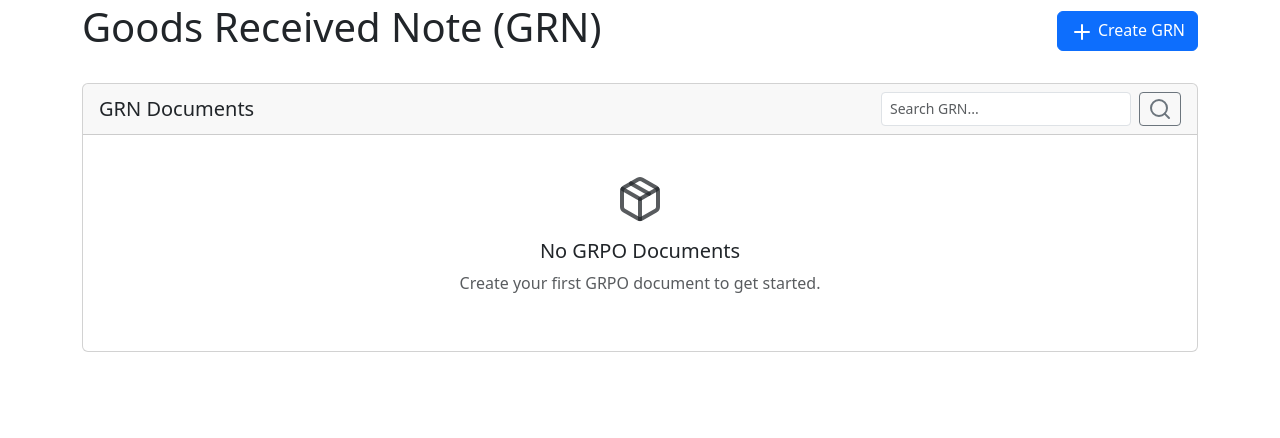
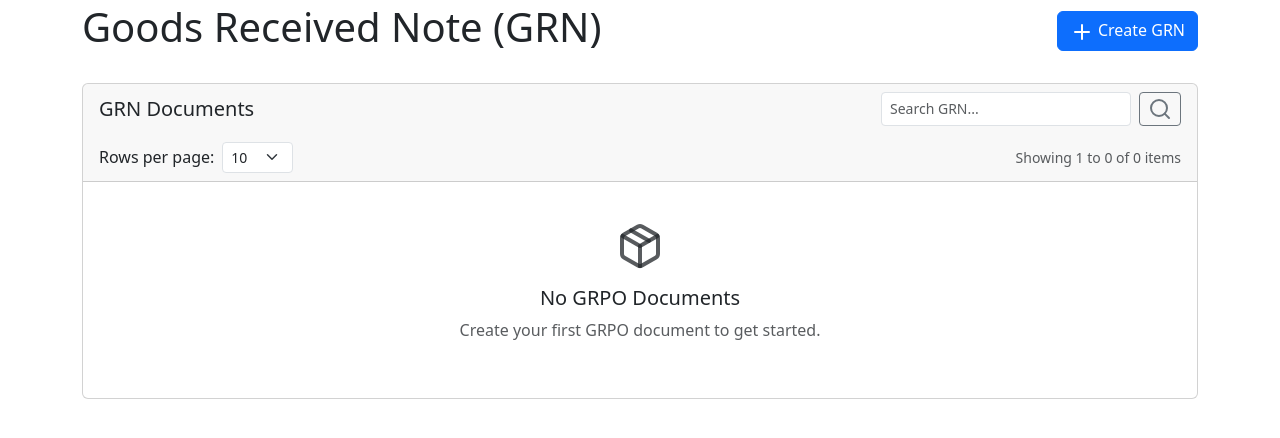
Before and after one commit to pragavigithub/New_Update_Barcode, a Flask app: page /grpo in a window 1280 px wide. Shown: the part 79-517 px from the top of the page. Run offline with Flask 3, Linux system fonts and the light colour scheme; a user stored in the database is signed in; some libraries are stand-ins or nearby versions.

Commit message:
Add pagination and row selection to inventory and GRN screens
Implement server-side pagination, searching, and row-per-page selection for GRN and Inventory Transfer routes, updating `routes.py` and corresponding Jinja2 templates (`grpo.html`, `inventory_transfer.html`) to handle dynamic `per_page` parameters and UI elements.

Replit-Commit-Author: Agent
Replit-Commit-Session-Id: d37d8f1f-3f81-43d3-8545-29f2b43149c1
Replit-Commit-Checkpoint-Type: full_checkpoint
Replit-Commit-Screenshot-Url: https://storage.googleapis.com/screenshot-production-us-central1/d4333ad9-15d4-480a-a9d2-2e8b0e3b9ccc/d37d8f1f-3f81-43d3-8545-29f2b43149c1/H8IfcTG

```diff
--- a/routes.py
+++ b/routes.py
@@ -410,7 +410,7 @@ def grpo():
         # Get search and pagination parameters
         search_term = request.args.get('search', '').strip()
         page = request.args.get('page', 1, type=int)
-        per_page = 10  # Show 10 records per page
+        per_page = request.args.get('per_page', 10, type=int)  # Default 10, allow user selection
 
         # Build query with search functionality
         query = GRPODocument.query.filter_by(user_id=current_user.id)
@@ -441,7 +441,8 @@ def grpo():
     return render_template('grpo.html',
                          documents=documents,
                          pagination=documents_pagination,
-                         search_term=search_term)
+                         search_term=search_term,
+                         per_page=per_page)
 
 @app.route('/grpo/create', methods=['POST'])
 @login_required
@@ -944,7 +945,7 @@ def inventory_transfer():
         # Get search and pagination parameters
         search_term = request.args.get('search', '').strip()
         page = request.args.get('page', 1, type=int)
-        per_page = 10  # Show 10 records per page
+        per_page = request.args.get('per_page', 10, type=int)  # Default 10, allow user selection
 
         # Build query with search functionality
         query = InventoryTransfer.query.filter_by(user_id=current_user.id)
@@ -976,7 +977,8 @@ def inventory_transfer():
     return render_template('inventory_transfer.html',
                          transfers=transfers,
                          pagination=transfers_pagination,
-                         search_term=search_term)
+                         search_term=search_term,
+                         per_page=per_page)
 
 @app.route('/inventory_transfer/create', methods=['POST'])
 @login_required
--- a/templates/grpo.html
+++ b/templates/grpo.html
@@ -18,11 +18,12 @@
 <div class="row">
     <div class="col-12">
         <div class="card">
-            <div class="card-header d-flex justify-content-between align-items-center">
-                <h5 class="mb-0">GRN Documents</h5>
-                <!-- Search Form -->
-                <div class="d-flex align-items-center">
+            <div class="card-header">
+                <div class="d-flex justify-content-between align-items-center mb-3">
+                    <h5 class="mb-0">GRN Documents</h5>
+                    <!-- Search Form -->
                     <form class="d-flex" method="GET" action="{{ url_for('grpo') }}">
+                        <input type="hidden" name="per_page" value="{{ per_page }}">
                         <input class="form-control form-control-sm me-2" type="search" name="search"
                                placeholder="Search GRN..." aria-label="Search"
                                value="{{ search_term or '' }}" style="width: 250px;">
@@ -30,11 +31,32 @@
                             <i data-feather="search"></i>
                         </button>
                         {% if search_term %}
-                        <a href="{{ url_for('grpo') }}" class="btn btn-outline-secondary btn-sm ms-1">
+                        <a href="{{ url_for('grpo', per_page=per_page) }}" class="btn btn-outline-secondary btn-sm ms-1">
                             <i data-feather="x"></i>
                         </a>
                         {% endif %}
                     </form>
+                </div>
+                <!-- Rows per page selector -->
+                <div class="d-flex justify-content-between align-items-center">
+                    <div class="d-flex align-items-center">
+                        <label for="rowsPerPage" class="form-label mb-0 me-2">Rows per page:</label>
+                        <select id="rowsPerPage" class="form-select form-select-sm" style="width: auto;"
+                                onchange="changeRowsPerPage(this.value)">
+                            <option value="5" {{ 'selected' if per_page == 5 else '' }}>5</option>
+                            <option value="10" {{ 'selected' if per_page == 10 else '' }}>10</option>
+                            <option value="25" {{ 'selected' if per_page == 25 else '' }}>25</option>
+                            <option value="50" {{ 'selected' if per_page == 50 else '' }}>50</option>
+                            <option value="100" {{ 'selected' if per_page == 100 else '' }}>100</option>
+                        </select>
+                    </div>
+                    {% if pagination %}
+                    <small class="text-muted">
+                        Showing {{ ((pagination.page - 1) * pagination.per_page + 1) }} to
+                        {{ ((pagination.page - 1) * pagination.per_page + documents|length) }}
+                        of {{ pagination.total }} items
+                    </small>
+                    {% endif %}
                 </div>
             </div>
             <div class="card-body">
@@ -85,7 +107,7 @@
                         <!-- Previous Page -->
                         {% if pagination.has_prev %}
                             <li class="page-item">
-                                <a class="page-link" href="{{ url_for('grpo', page=pagination.prev_num, search=search_term) }}">
+                                <a class="page-link" href="{{ url_for('grpo', page=pagination.prev_num, search=search_term, per_page=per_page) }}">
                                     <i data-feather="chevron-left"></i>
                                 </a>
                             </li>
@@ -100,7 +122,7 @@
                             {% if page_num %}
                                 {% if page_num != pagination.page %}
                                     <li class="page-item">
-                                        <a class="page-link" href="{{ url_for('grpo', page=page_num, search=search_term) }}">{{ page_num }}</a>
+                                        <a class="page-link" href="{{ url_for('grpo', page=page_num, search=search_term, per_page=per_page) }}">{{ page_num }}</a>
                                     </li>
                                 {% else %}
                                     <li class="page-item active">
@@ -117,7 +139,7 @@
                         <!-- Next Page -->
                         {% if pagination.has_next %}
                             <li class="page-item">
-                                <a class="page-link" href="{{ url_for('grpo', page=pagination.next_num, search=search_term) }}">
+                                <a class="page-link" href="{{ url_for('grpo', page=pagination.next_num, search=search_term, per_page=per_page) }}">
                                     <i data-feather="chevron-right"></i>
                                 </a>
                             </li>
@@ -129,13 +151,6 @@
                     </ul>
                 </nav>
 
-                <!-- Results Info -->
-                <div class="text-center text-muted small mt-2">
-                    Showing {{ ((pagination.page - 1) * pagination.per_page + 1) }} to
-                    {{ ((pagination.page - 1) * pagination.per_page + documents|length) }}
-                    of {{ pagination.total }} results
-                    {% if search_term %} for "{{ search_term }}"{% endif %}
-                </div>
                 {% endif %}
 
                 {% else %}
@@ -144,7 +159,7 @@
                     {% if search_term %}
                         <h5>No Results Found</h5>
                         <p class="text-muted">No GRN documents match your search for "{{ search_term }}"</p>
-                        <a href="{{ url_for('grpo') }}" class="btn btn-outline-secondary">Clear Search</a>
+                        <a href="{{ url_for('grpo', per_page=per_page) }}" class="btn btn-outline-secondary">Clear Search</a>
                     {% else %}
                         <h5>No GRPO Documents</h5>
                         <p class="text-muted">Create your first GRPO document to get started.</p>
@@ -195,6 +210,13 @@
 
 {% block scripts %}
 <script>
+function changeRowsPerPage(perPage) {
+    const urlParams = new URLSearchParams(window.location.search);
+    urlParams.set('per_page', perPage);
+    urlParams.delete('page');  // Reset to first page when changing rows per page
+    window.location.href = '{{ url_for("grpo") }}?' + urlParams.toString();
+}
+
 function scanPO() {
     const container = document.getElementById('poScannerContainer');
     const video = document.getElementById('poScanVideo');
```
Also changed, not shown: templates/inventory_transfer.html (+38 -16 lines), attached_assets/image_1754565418490.png (added).
